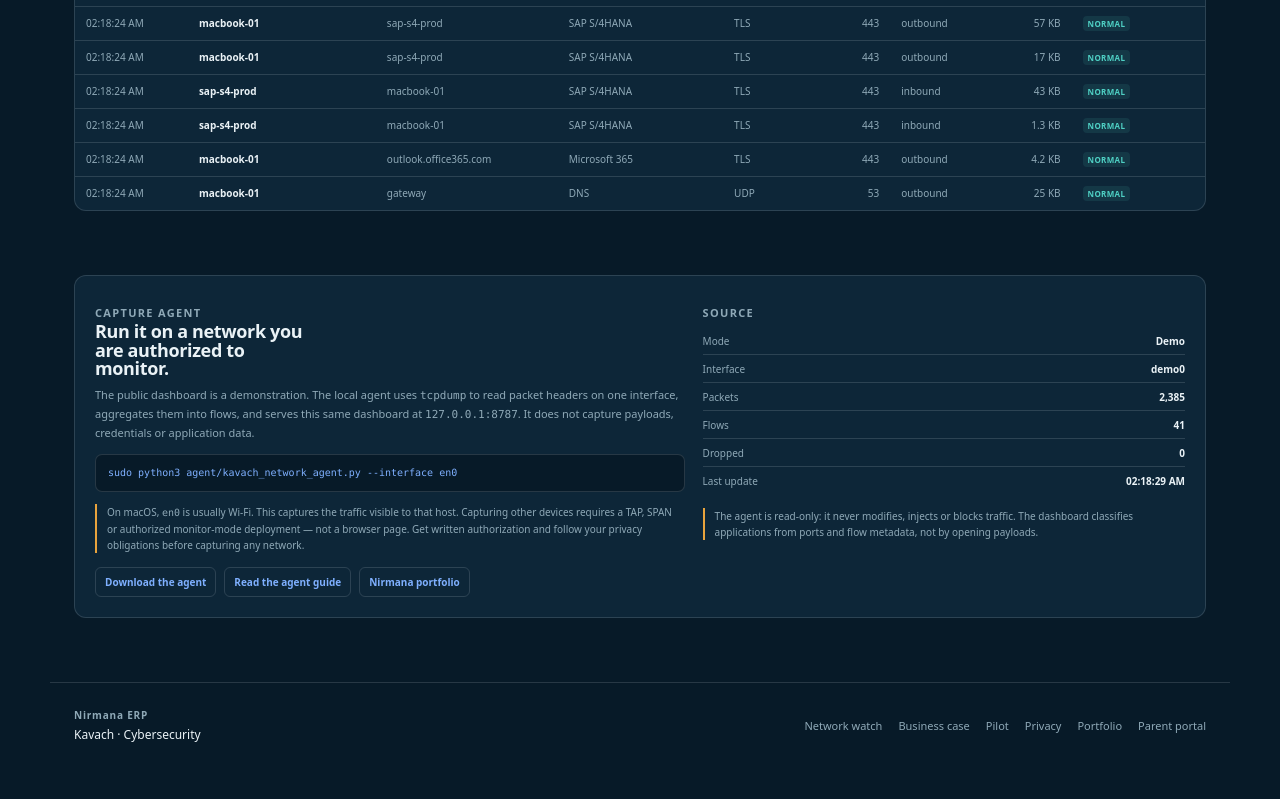
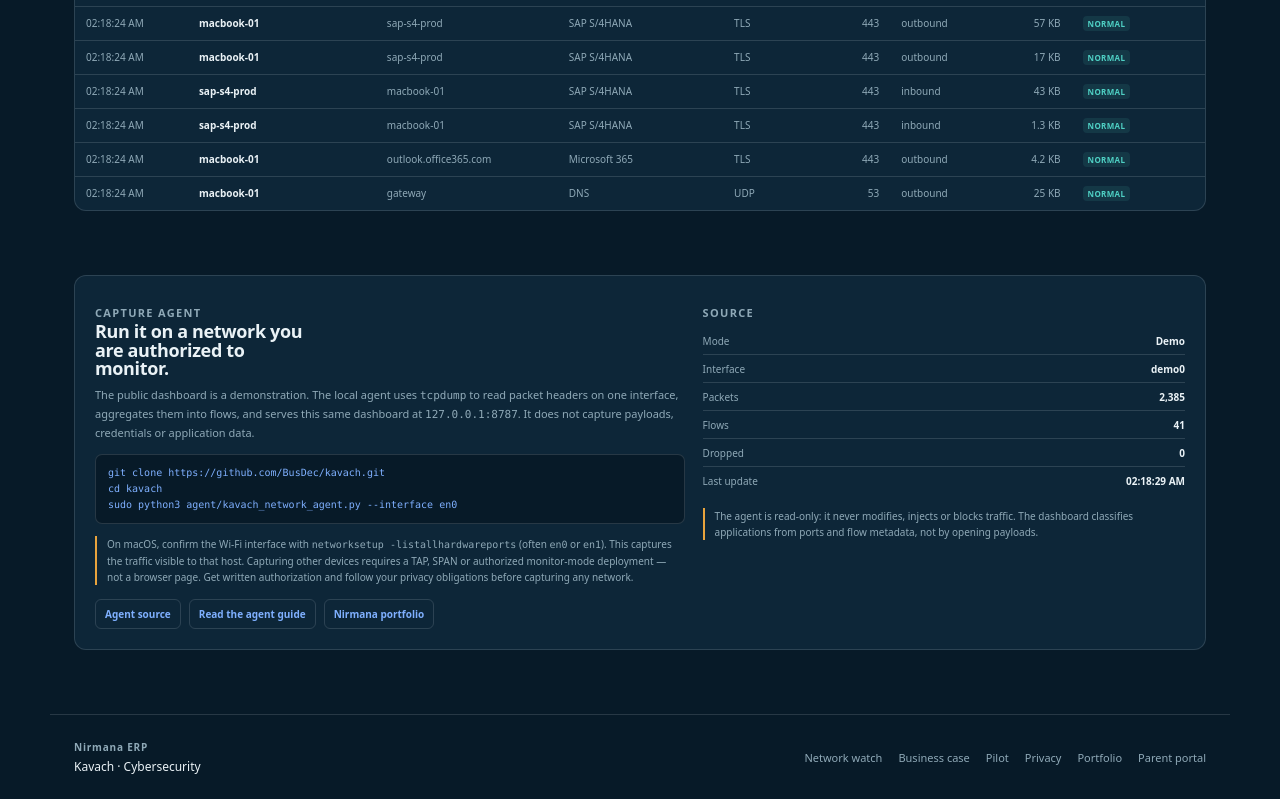
Before and after one commit to BusDec/kavach, a plain HTML site: page network/index.html in a window 1280 px wide. Shown: the part 3139-3938 px from the top of the page. Before the commit the page ends 3906 px from the top, so only its background shows below. Drawn offline with Linux system fonts and the light colour scheme; no server answers.

Commit message:
docs: clarify Wi-Fi interface selection

```diff
--- a/network/index.html
+++ b/network/index.html
@@ -172,16 +172,19 @@
             <code>127.0.0.1:8787</code>. It does not capture payloads, credentials or
             application data.
           </p>
-          <pre class="nw-command">sudo python3 agent/kavach_network_agent.py --interface en0</pre>
+          <pre class="nw-command">git clone https://github.com/BusDec/kavach.git
+cd kavach
+sudo python3 agent/kavach_network_agent.py --interface en0</pre>
           <p class="nw-note">
-            On macOS, <code>en0</code> is usually Wi-Fi. This captures the traffic
-            visible to that host. Capturing other devices requires a TAP, SPAN or
-            authorized monitor-mode deployment — not a browser page. Get written
-            authorization and follow your privacy obligations before capturing any
-            network.
+            On macOS, confirm the Wi-Fi interface with
+            <code>networksetup -listallhardwareports</code> (often <code>en0</code> or
+            <code>en1</code>). This captures the traffic visible to that host.
+            Capturing other devices requires a TAP, SPAN or authorized monitor-mode
+            deployment — not a browser page. Get written authorization and follow your
+            privacy obligations before capturing any network.
           </p>
           <div class="nw-links">
-            <a href="/agent/kavach_network_agent.py" download>Download the agent</a>
+            <a href="https://github.com/BusDec/kavach/tree/main/agent">Agent source</a>
             <a href="/agent/README.md">Read the agent guide</a>
             <a href="https://gearbox.nirmanaerp.com/portfolio/">Nirmana portfolio</a>
           </div>
```
Also changed, not shown: 1 other file.
